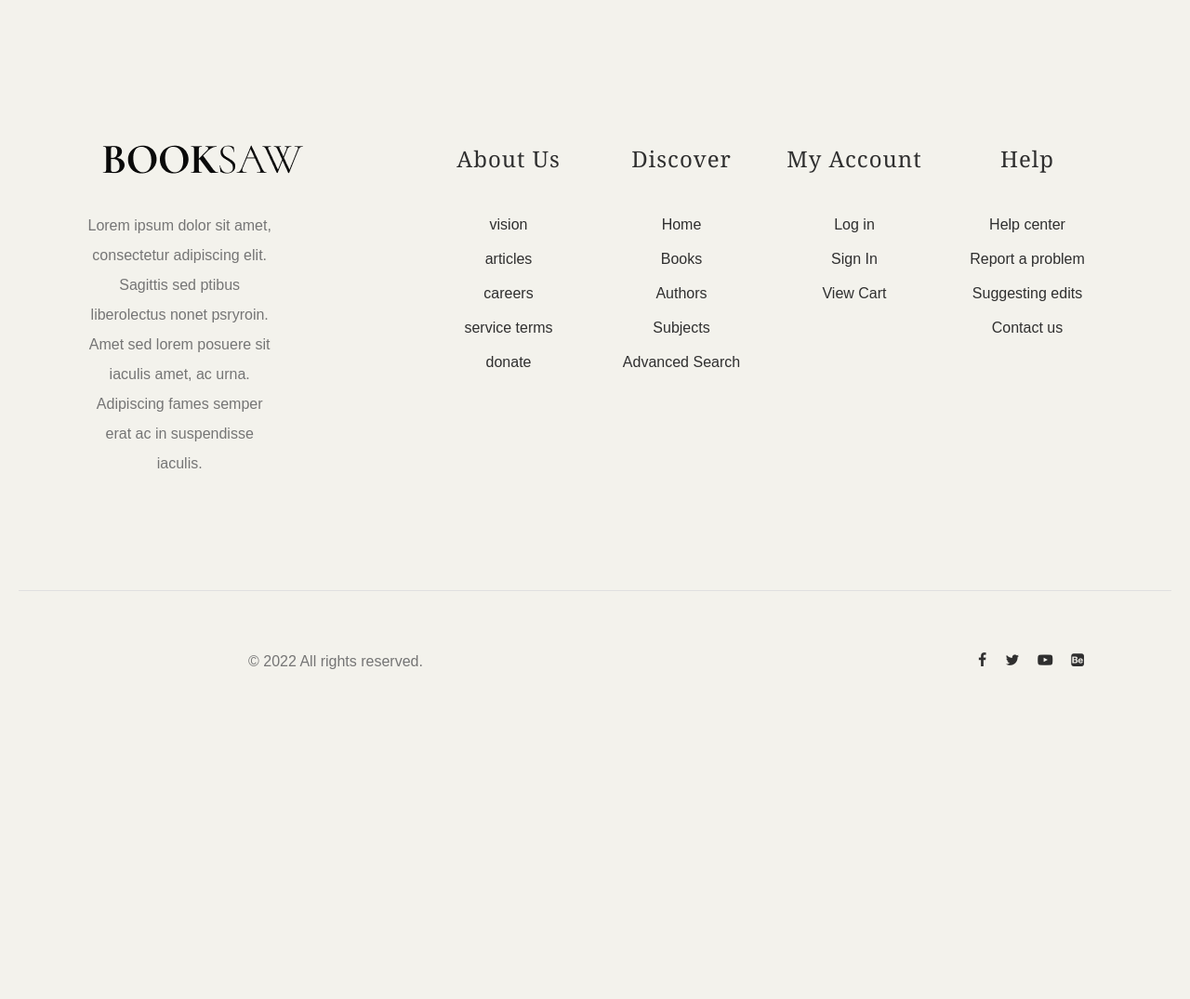
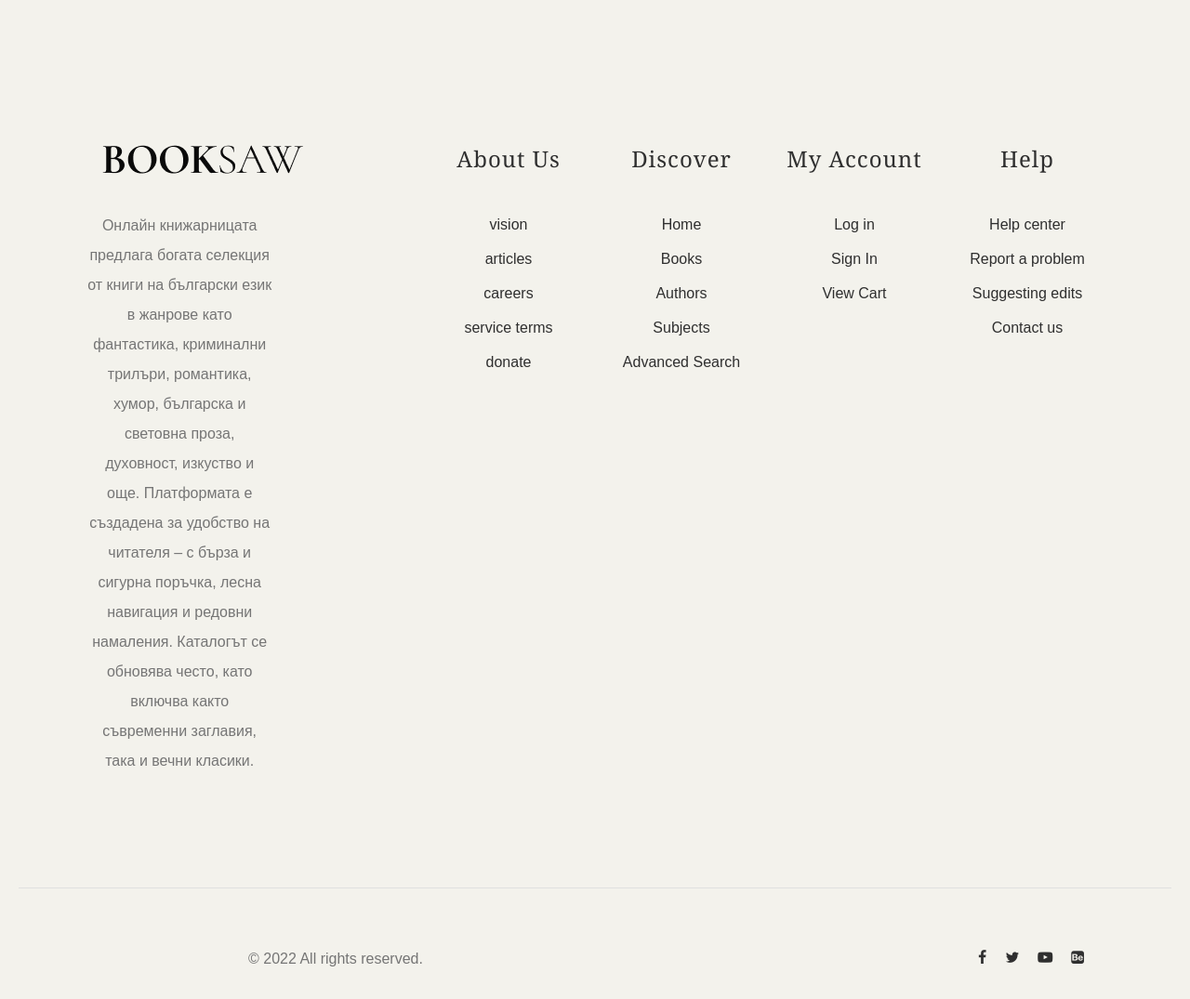
Before and after one commit to Shteryu1/Online_Bookstore_new, a PHP site: page / in a window 1280 px wide. Shown: the part 4590-5665 px from the top of the page at 93% size. Before the commit the page ends 5310 px from the top, so only its background shows below. Run offline with PHP 8.4, Linux system fonts and the light colour scheme; some web fonts are replaced.

Commit message:
Add files via upload

```diff
--- a/index.php
+++ b/index.php
@@ -904,9 +904,10 @@ include 'connection.php';
 					<div class="footer-item">
 						<div class="company-brand">
 							<img src="images/main-logo.png" alt="logo" class="footer-logo">
-							<p>Lorem ipsum dolor sit amet, consectetur adipiscing elit. Sagittis sed ptibus liberolectus
-								nonet psryroin. Amet sed lorem posuere sit iaculis amet, ac urna. Adipiscing fames
-								semper erat ac in suspendisse iaculis.</p>
+							<p>Онлайн книжарницата предлага богата селекция от книги на български език в жанрове като фантастика,
+								 криминални трилъри, романтика, хумор, българска и световна проза, духовност, изкуство и още. Платформата е
+								 създадена за удобство на читателя – с бърза и сигурна поръчка, лесна навигация и редовни намаления. Каталогът
+								  се обновява често, като включва както съвременни заглавия, така и вечни класики.</p>
 						</div>
 					</div>
 
--- a/style.css
+++ b/style.css
@@ -2472,6 +2472,12 @@ footer#footer {
 
 
 
+
+
+
+
+
+
 /* Основни стилове за страницата */
 body {
   font-family: Arial, sans-serif;
```
